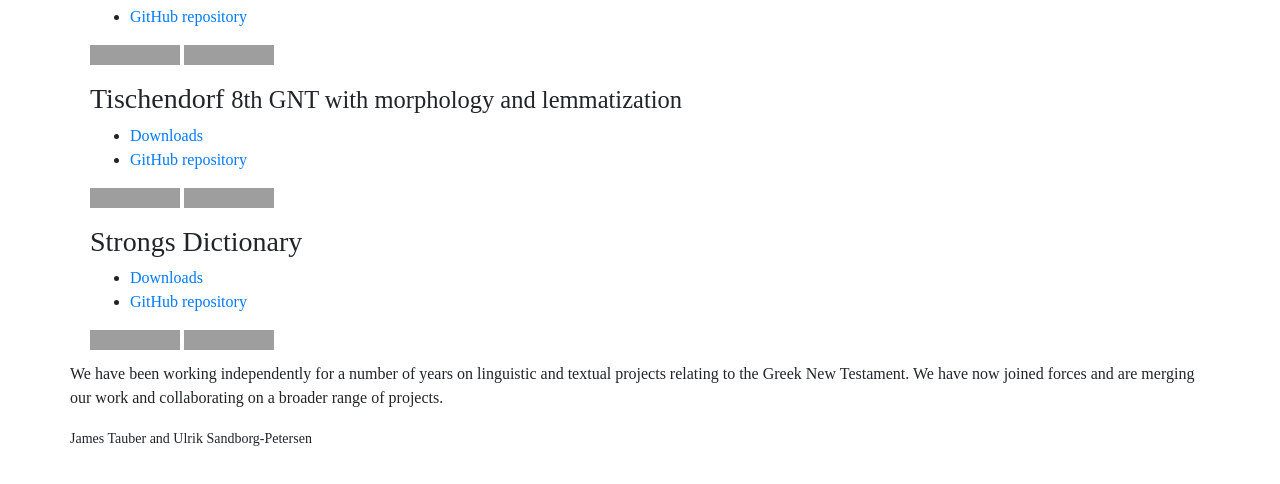
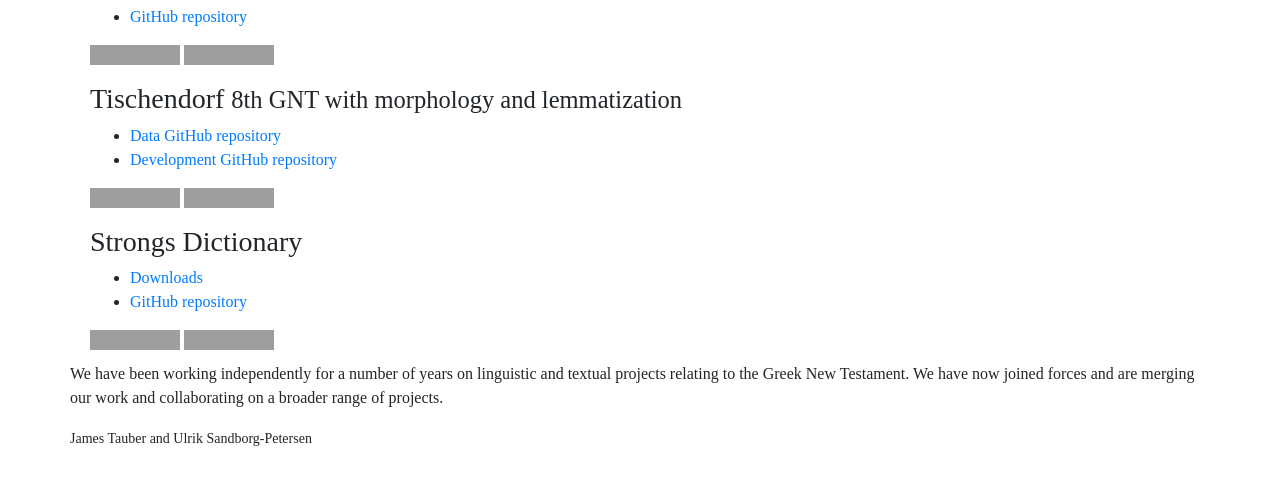
Before and after one commit to morphgnt/morphgnt.github.com, a plain HTML site: page index.html in a window 1280 px wide. Shown: the part 308-792 px from the top of the page. Drawn offline with nearby package versions, Linux system fonts and the light colour scheme; grey boxes are pictures that could not be loaded; a web font is replaced by a local one.

Commit message:
Reference the GitHub tischendorf-data repo, not the obsolete downloads section on GitHub.

```diff
--- a/index.html
+++ b/index.html
@@ -60,8 +60,8 @@
                         <h3>Tischendorf <small>8th GNT with morphology and lemmatization</small></h3>
 
                         <ul class="unstyled">
-                            <li><a href="https://github.com/morphgnt/tischendorf/downloads">Downloads</a></li>
-                            <li><a href="https://github.com/morphgnt/tischendorf">GitHub repository</a></li>
+                            <li><a href="https://github.com/morphgnt/tischendorf-data/">Data GitHub repository</a></li>
+                            <li><a href="https://github.com/morphgnt/tischendorf">Development GitHub repository</a></li>
                         </ul>
 
                         <iframe src="http://ghbtns.com/github-btn.html?user=morphgnt&repo=tischendorf&type=watch&count=true"
```
